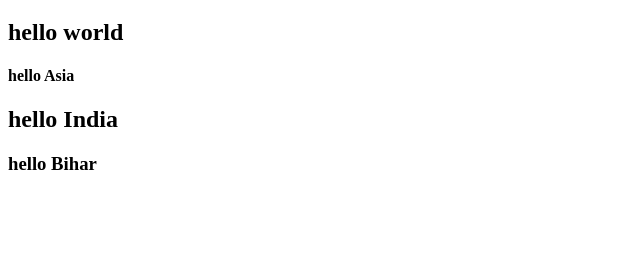
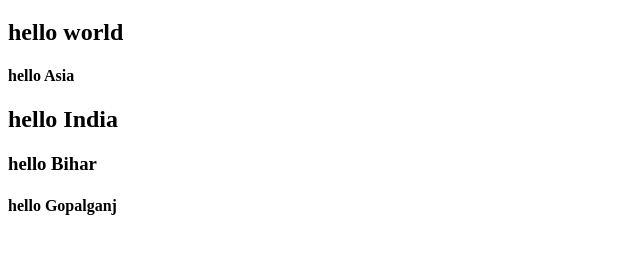
Before and after one commit to anubhavt632/october, a plain HTML site: page index.html in a window 1280 px wide. Shown: the part 61-314 px from the top of the page, without its empty margins (0-640 px from the left). Drawn offline with Linux system fonts and the light colour scheme.

Commit message:
add new line

```diff
--- a/index.html
+++ b/index.html
@@ -11,5 +11,6 @@
     <h4>hello Asia</h4>
     <h2>hello India</h2>
     <h3>hello Bihar</h3>
+    <h4>hello Gopalganj</h4>
 </body>
 </html>
```
